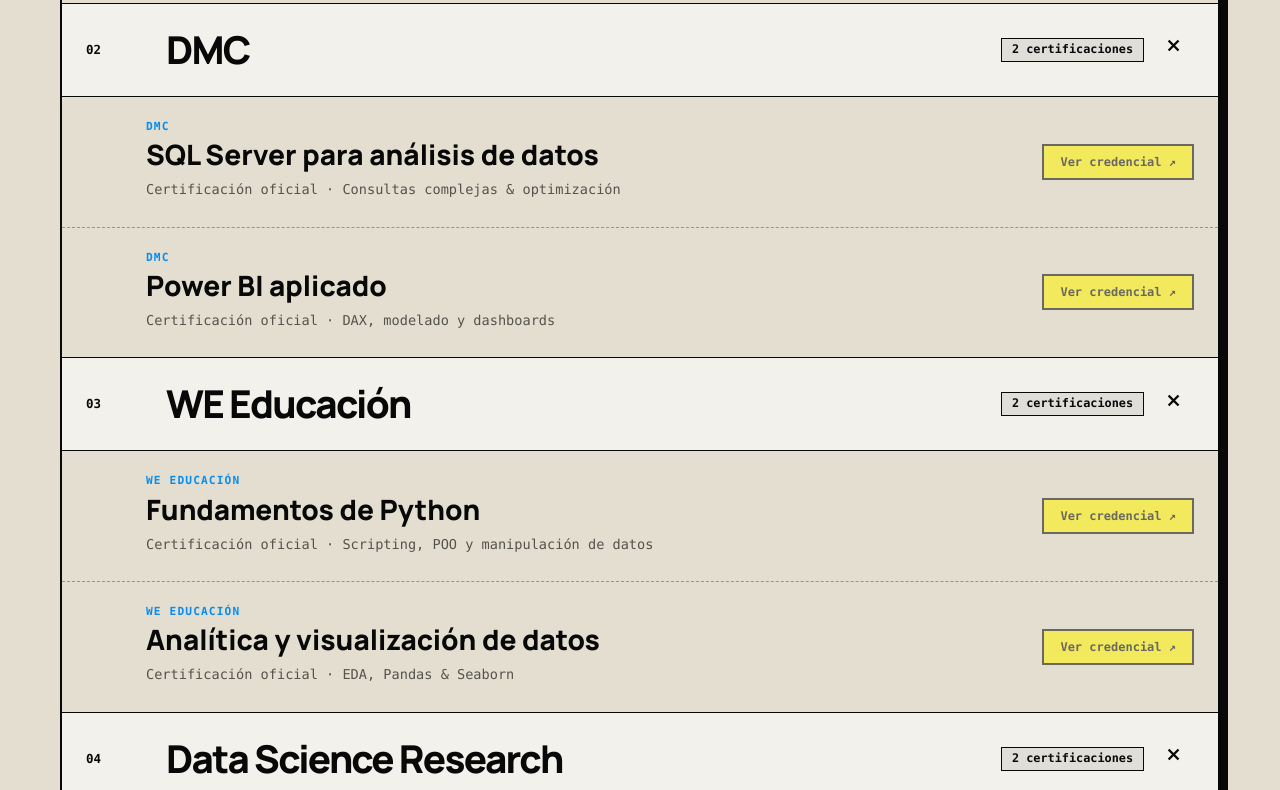
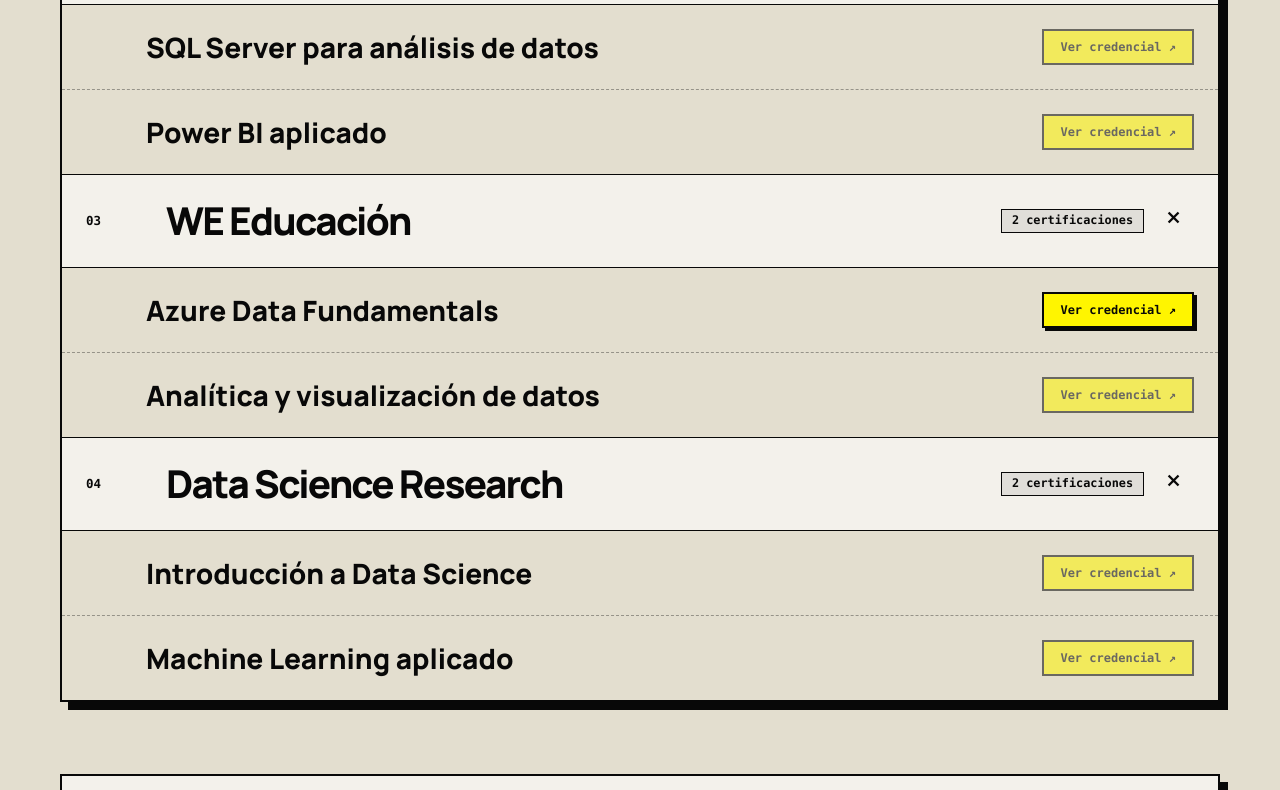
Before and after one commit to andreris/MY_PORTFOLIO, a website: page knowledge.html in a window 1280 px wide. Shown: the part 694-1484 px from the top of the page. Drawn offline with Linux system fonts and the light colour scheme.

Commit message:
style: clean up certification list UI
Simplify certificate list markup by removing redundant paragraphs and adjusting header spacing and button styles.

```diff
--- a/css/styles.css
+++ b/css/styles.css
@@ -1180,9 +1180,11 @@
 }
 body[data-page="knowledge"] .certificate-list article:last-child{border-bottom:0}
 body[data-page="knowledge"] .certificate-list p{margin:0 0 6px;color:var(--sql-blue);font:800 .7rem/1 Consolas,monospace;letter-spacing:.1em}
-body[data-page="knowledge"] .certificate-list h2{margin:0 0 6px;color:var(--page-ink);font:800 clamp(1.2rem,2.2vw,1.75rem)/1.15 Manrope,sans-serif}
+body[data-page="knowledge"] .certificate-list h2{margin:0;color:var(--page-ink);font:800 clamp(1.2rem,2.2vw,1.75rem)/1.15 Manrope,sans-serif}
 body[data-page="knowledge"] .certificate-list span{color:color-mix(in srgb,var(--page-ink) 65%,transparent);font-size:.85rem;font-family:Consolas,monospace}
 body[data-page="knowledge"] .cert-proof{
+  display:inline-flex;align-items:center;justify-content:center;
+  text-decoration:none;
   padding:10px 16px;border:2px solid var(--page-ink);border-radius:0;background:var(--signal);
   color:#080808;font:800 .75rem/1 Consolas,monospace;white-space:nowrap;
   box-shadow:3px 3px 0 var(--page-ink);
--- a/knowledge.html
+++ b/knowledge.html
@@ -47,32 +47,32 @@
         <details class="knowledge-group" id="smart-data" open>
           <summary><span>01</span><strong>Smart Data</strong><small>2 certificaciones</small><i>+</i></summary>
           <div class="certificate-list">
-            <article><div><p>SMART DATA</p><h2>Data Engineering con Snowflake</h2><span>Certificación oficial · Arquitectura cloud &amp; pipelines</span></div><button class="cert-proof" type="button" disabled>Ver credencial ↗</button></article>
-            <article><div><p>SMART DATA</p><h2>Modelado y transformación con dbt</h2><span>Certificación oficial · Data modeling &amp; testing</span></div><button class="cert-proof" type="button" disabled>Ver credencial ↗</button></article>
+            <article><div><h2>Data Engineering con Snowflake</h2></div><button class="cert-proof" type="button" disabled>Ver credencial ↗</button></article>
+            <article><div><h2>Modelado y transformación con dbt</h2></div><button class="cert-proof" type="button" disabled>Ver credencial ↗</button></article>
           </div>
         </details>
 
         <details class="knowledge-group" id="dmc" open>
           <summary><span>02</span><strong>DMC</strong><small>2 certificaciones</small><i>+</i></summary>
           <div class="certificate-list">
-            <article><div><p>DMC</p><h2>SQL Server para análisis de datos</h2><span>Certificación oficial · Consultas complejas &amp; optimización</span></div><button class="cert-proof" type="button" disabled>Ver credencial ↗</button></article>
-            <article><div><p>DMC</p><h2>Power BI aplicado</h2><span>Certificación oficial · DAX, modelado y dashboards</span></div><button class="cert-proof" type="button" disabled>Ver credencial ↗</button></article>
+            <article><div><h2>SQL Server para análisis de datos</h2></div><button class="cert-proof" type="button" disabled>Ver credencial ↗</button></article>
+            <article><div><h2>Power BI aplicado</h2></div><button class="cert-proof" type="button" disabled>Ver credencial ↗</button></article>
           </div>
         </details>
 
         <details class="knowledge-group" id="we-educacion" open>
           <summary><span>03</span><strong>WE Educación</strong><small>2 certificaciones</small><i>+</i></summary>
           <div class="certificate-list">
-            <article><div><p>WE EDUCACIÓN</p><h2>Fundamentos de Python</h2><span>Certificación oficial · Scripting, POO y manipulación de datos</span></div><button class="cert-proof" type="button" disabled>Ver credencial ↗</button></article>
-            <article><div><p>WE EDUCACIÓN</p><h2>Analítica y visualización de datos</h2><span>Certificación oficial · EDA, Pandas &amp; Seaborn</span></div><button class="cert-proof" type="button" disabled>Ver credencial ↗</button></article>
+            <article><div><h2>Azure Data Fundamentals</h2></div><a class="cert-proof" href="https://drive.google.com/file/d/1TUbLHZGW__uQMxZAExpjXKQ0QZyPus9O/view?usp=drive_link" target="_blank" rel="noopener">Ver credencial ↗</a></article>
+            <article><div><h2>Analítica y visualización de datos</h2></div><button class="cert-proof" type="button" disabled>Ver credencial ↗</button></article>
           </div>
         </details>
 
         <details class="knowledge-group" id="data-science-research" open>
           <summary><span>04</span><strong>Data Science Research</strong><small>2 certificaciones</small><i>+</i></summary>
           <div class="certificate-list">
-            <article><div><p>DATA SCIENCE RESEARCH</p><h2>Introducción a Data Science</h2><span>Certificación oficial · Estadística aplicada &amp; modelamiento</span></div><button class="cert-proof" type="button" disabled>Ver credencial ↗</button></article>
-            <article><div><p>DATA SCIENCE RESEARCH</p><h2>Machine Learning aplicado</h2><span>Certificación oficial · Modelos supervisados y evaluación</span></div><button class="cert-proof" type="button" disabled>Ver credencial ↗</button></article>
+            <article><div><h2>Introducción a Data Science</h2></div><button class="cert-proof" type="button" disabled>Ver credencial ↗</button></article>
+            <article><div><h2>Machine Learning aplicado</h2></div><button class="cert-proof" type="button" disabled>Ver credencial ↗</button></article>
           </div>
         </details>
       </section>
```
